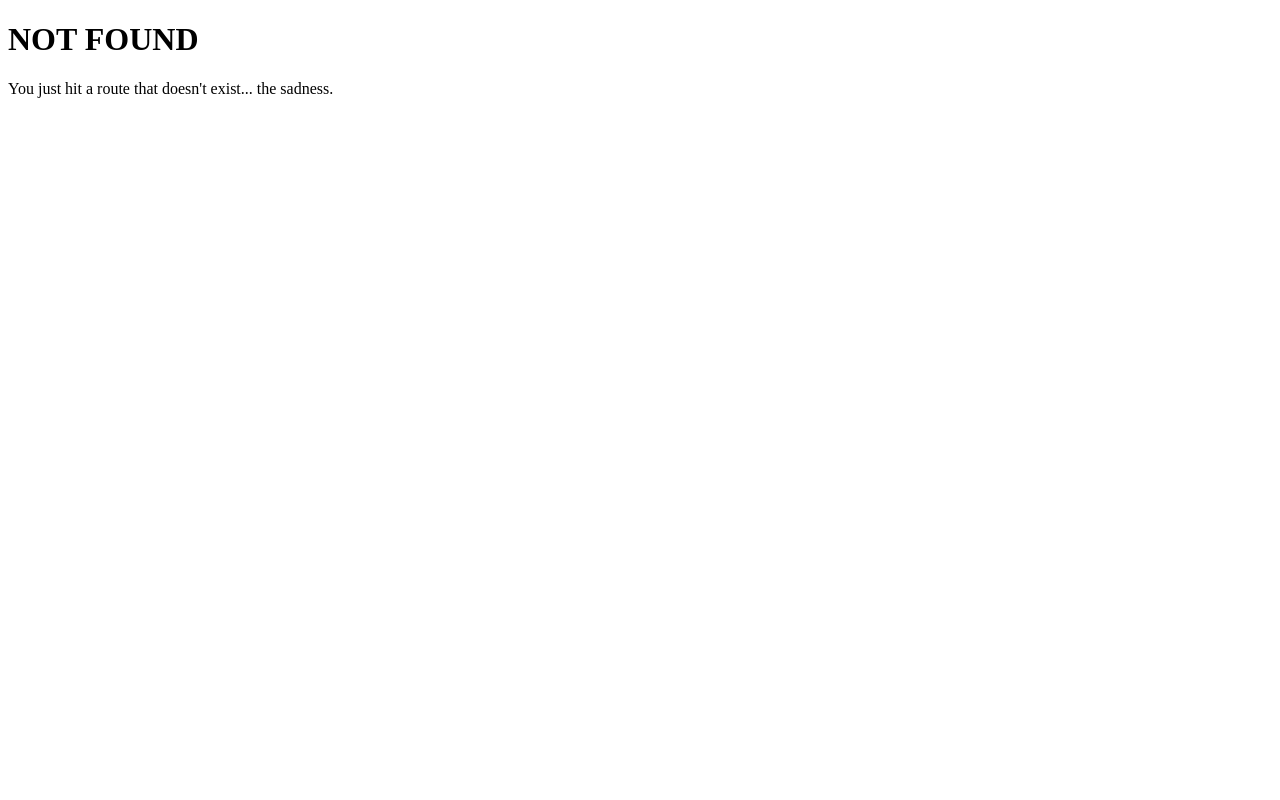
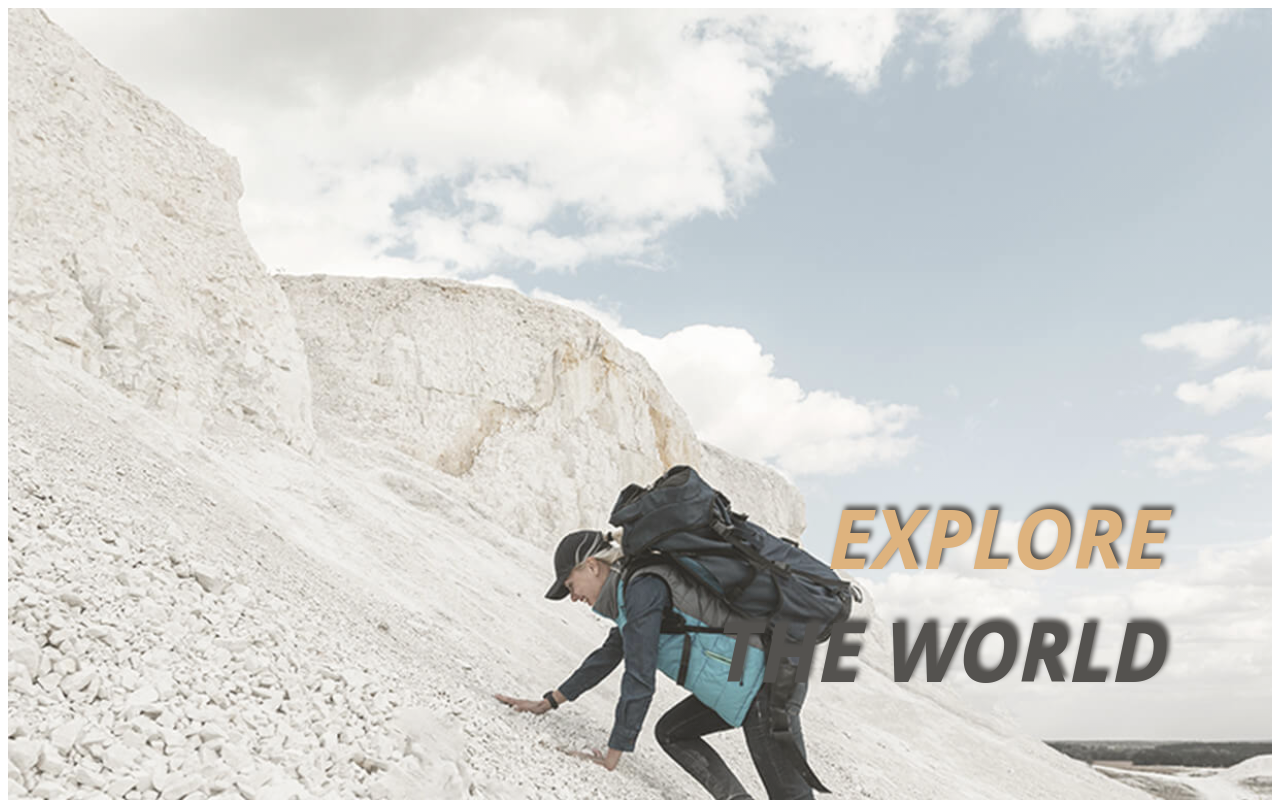
Before and after one commit to one92tb/hiking_PSD, a Gatsby site: page /Explore in a window 1280 px wide. Before the commit this address had no page. Shown: the top 800 px of the page. Built offline with nearby package versions, Linux system fonts and the light colour scheme; Gatsby itself is replaced by a stand-in of ours.

Commit message:
add explore component

```diff
--- a/src/components/atoms/Image/index.js
+++ b/src/components/atoms/Image/index.js
@@ -15,6 +15,7 @@ export const ShapePosition = {
   SHAPE_UP: 'img--shapeUp',
   SHAPE_DOWN: 'img--shapeDown',
   SHAPE_FOUR: 'img--shapeFour',
+  SHAPE_FIVE: 'img--shapeFive',
 };
 
 const Image = (props) => {
--- a/src/components/atoms/Image/style.css
+++ b/src/components/atoms/Image/style.css
@@ -18,6 +18,14 @@
     left: 0;
     width: 100%;
     bottom: -246px;
+    z-index: 1;
+}
+
+.img--shapeFive {
+    position: absolute;
+    width: 100%;
+    left: 0;
+    bottom: -48px;
 }
 
 /* size image box*/
--- /dev/null
+++ b/src/components/templates/Explore/index.js
@@ -0,0 +1,35 @@
+import React from 'react';
+import './style.css';
+import Subtitle, { SubtitleColor, SubtitleShadow, SubtitleSize } from '../../atoms/Subtitle/index';
+import Image, { ShapePosition } from '../../atoms/Image/index';
+import Shape5 from '../../../images/shape_5.png';
+
+const ExploreTemplate = () => (
+  <section className="wrapper--explore">
+    <div className="inner--explore">
+      <Subtitle
+        size={SubtitleSize.EXPLORE}
+        color={SubtitleColor.CREAMY_1}
+        shadow={SubtitleShadow.SHADOW}
+      >
+        explore
+      </Subtitle>
+      <Subtitle
+        size={SubtitleSize.EXPLORE}
+        color={SubtitleColor.DARK_1}
+        shadow={SubtitleShadow.SHADOW}
+      >
+        the world
+      </Subtitle>
+      <Image
+        width="100%"
+        height="203"
+        position={ShapePosition.SHAPE_FIVE}
+        url={Shape5}
+        alt="shape"
+      />
+    </div>
+  </section>
+);
+
+export default ExploreTemplate;
--- /dev/null
+++ b/src/components/templates/Explore/style.css
@@ -0,0 +1,13 @@
+.wrapper--explore {
+    background: url("../../../images/explore_bg.jpg") no-repeat, linear-gradient(to top, rgba(52, 52, 52, 0.7) 0%, rgba(67, 64, 55, 0.47) 100%);
+    background-size: cover;
+    background-blend-mode: screen;
+    position: relative;
+}
+
+.inner--explore{
+    max-width: 1440px;
+    margin-left: auto;
+    margin-right: auto;
+    padding: 472px 103px 426px 0;
+}
--- /dev/null
+++ b/src/pages/Explore/index.js
@@ -0,0 +1,8 @@
+import React from 'react';
+import ExploreTemplate from '../../components/templates/Explore/index';
+
+const Explore = () => (
+  <ExploreTemplate />
+);
+
+export default Explore;
--- a/src/pages/index.js
+++ b/src/pages/index.js
@@ -4,6 +4,7 @@ import Intro from './Intro/index';
 import LetsGo from './LetsGo/index';
 import Offer from './Offer/index';
 import Description from './Description/index';
+import Explore from './Explore/index';
 
 const IndexPage = () => (
   <Layout>
@@ -11,6 +12,7 @@ const IndexPage = () => (
     <LetsGo />
     <Offer />
     <Description />
+    <Explore />
   </Layout>
 );
 
```
Also changed, not shown: src/images/explore_bg.jpg (added), src/images/shape_5.png (added).
